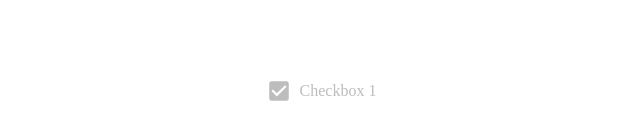
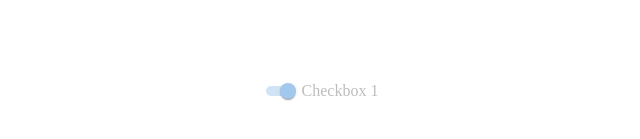
Before and after one commit to inovvan/custom-components-lib, a React app: page / in a window 1280 px wide. Shown: the part 317-456 px from the top of the page, without its empty margins (323-963 px from the left). Built offline with nearby package versions, Linux system fonts and the light colour scheme.

Commit message:
feat: add Switch component

```diff
--- a/src/components/App.tsx
+++ b/src/components/App.tsx
@@ -1,4 +1,4 @@
-import Checkbox from "./checkbox/Checkbox";
+import Switch from "./switch/Switch";
 
 export const App = () => {
   return (
@@ -13,12 +13,12 @@ export const App = () => {
         height: "100vh",
       }}
     >
-      <Checkbox
+      <Switch
         name="checkbox1"
         value="checkbox1"
         labelText="Checkbox 1"
-        color="error"
-        size="large"
+        color="primary"
+        size="small"
         checked
         disabled
       />
--- a/src/components/checkbox/Checkbox.module.scss
+++ b/src/components/checkbox/Checkbox.module.scss
@@ -66,7 +66,7 @@ $colors: (
       }
     }
 
-    & .checkbox__input-container:hover {
+    &.checkbox--#{$name} .checkbox__input-container:hover {
       background-color: rgba($color, 0.1);
     }
   }
--- /dev/null
+++ b/src/components/switch/Switch.module.scss
@@ -0,0 +1,163 @@
+@use "../../styles/colors" as colors;
+@use "sass:color";
+@use "sass:map";
+
+$sizes: (
+  small: (
+    sliderWidth: 26px,
+    sliderHeight: 10px,
+    sliderBorderRadius: 7px,
+    sircleWrapperSize: 24px,
+    sircleWrapperPadding: 4px,
+    sircleWrapperTop: 3px,
+    sircleSize: 16px,
+  ),
+  medium: (
+    sliderWidth: 34px,
+    sliderHeight: 14px,
+    sliderBorderRadius: 7px,
+    sircleWrapperSize: 38px,
+    sircleWrapperPadding: 9px,
+    sircleWrapperTop: -2px,
+    sircleSize: 20px,
+  ),
+);
+
+$colors: (
+  primary: colors.$color-primary,
+  success: colors.$color-success,
+  error: colors.$color-error,
+);
+
+.switch {
+  display: flex;
+  flex-direction: row;
+  align-items: center;
+  font-size: inherit;
+  cursor: pointer;
+
+  &__input-container {
+    position: relative;
+    display: flex;
+    align-items: center;
+    justify-content: center;
+    padding: 10px;
+  }
+
+  & input {
+    position: absolute;
+    cursor: inherit;
+    opacity: 0;
+    width: 100%;
+    height: 100%;
+    top: 0;
+    left: 0;
+    margin: 0;
+    padding: 0;
+    z-index: 1;
+  }
+
+  & label {
+    cursor: inherit;
+  }
+
+  &__slider {
+    background-color: colors.$color-gray-darker;
+    opacity: 0.5;
+    transition: background-color 0.3s cubic-bezier(0.4, 0, 0.2, 1);
+  }
+
+  &__slider-sircle-wrapper {
+    position: absolute;
+    box-sizing: border-box;
+    left: 0px;
+    border-radius: 50%;
+    transition: background-color 0.3s ease;
+    transition: transform 0.3s cubic-bezier(0.4, 0, 0.2, 1);
+  }
+
+  &__slider-sircle {
+    display: block;
+    box-shadow: var(
+      --mui-shadows-1,
+      0px 2px 1px -1px rgba(0, 0, 0, 0.2),
+      0px 1px 1px 0px rgba(0, 0, 0, 0.14),
+      0px 1px 3px 0px rgba(0, 0, 0, 0.12)
+    );
+    background-color: colors.$color-white;
+    border-radius: 50%;
+  }
+
+  @each $name, $size in $sizes {
+    &--#{$name} {
+      & .switch__slider {
+        width: map.get($size, sliderWidth);
+        height: map.get($size, sliderHeight);
+        border-radius: map.get($size, sliderBorderRadius);
+      }
+
+      & .switch__slider-sircle-wrapper {
+        width: map.get($size, sircleWrapperSize);
+        height: map.get($size, sircleWrapperSize);
+        padding: map.get($size, sircleWrapperPadding);
+        top: map.get($size, sircleWrapperTop);
+      }
+
+      & .switch__slider-sircle {
+        width: map.get($size, sircleSize);
+        height: map.get($size, sircleSize);
+      }
+    }
+  }
+
+  @each $name, $color in $colors {
+    &.switch--#{$name}.switch--checked {
+      & .switch__slider {
+        background-color: $color;
+      }
+
+      & .switch__slider-sircle-wrapper {
+        transform: translateX(20px);
+      }
+
+      & .switch__slider-sircle {
+        background-color: $color;
+      }
+
+      &.switch--disabled {
+        & .switch__slider {
+          background-color: rgba($color, 0.4);
+        }
+
+        & .switch__slider-sircle {
+          background-color: color.mix(white, $color, 60%);
+        }
+      }
+    }
+
+    &.switch--#{$name} .switch__input-container:hover {
+      & .switch__slider-sircle-wrapper {
+        background-color: rgba($color, 0.1);
+      }
+    }
+  }
+
+  &.switch.switch--disabled {
+    cursor: default;
+    color: colors.$color-gray-medium;
+
+    & .switch__input-container:hover {
+      & .switch__slider-sircle-wrapper {
+        background-color: transparent;
+      }
+    }
+
+    & .switch__slider {
+      background-color: colors.$color-gray-medium;
+    }
+
+    & .switch__slider-sircle {
+      background-color: colors.$color-gray-lighter;
+    }
+  }
+}
--- /dev/null
+++ b/src/components/switch/Switch.tsx
@@ -0,0 +1,61 @@
+import * as styles from "./Switch.module.scss";
+import clsx from "clsx";
+import { useState } from "react";
+
+interface SwitchProps extends React.HTMLAttributes<HTMLInputElement> {
+  disabled?: boolean;
+  checked?: boolean;
+  color?: "primary" | "success" | "error";
+  size?: "small" | "medium";
+  labelText?: string;
+  name: string;
+  value: string;
+}
+
+const Switch = ({
+  disabled = false,
+  checked = false,
+  color = "primary",
+  size = "medium",
+  labelText = "",
+  name,
+  value,
+  ...rest
+}: SwitchProps) => {
+  const [isChecked, setIsChecked] = useState(checked ? true : false);
+
+  const handleSwitchChange = () => {
+    if (disabled) return;
+    setIsChecked(!isChecked);
+  };
+
+  return (
+    <div
+      className={clsx(
+        styles["switch"],
+        styles[`switch--${size}`],
+        styles[`switch--${color}`],
+        disabled && styles["switch--disabled"],
+        isChecked && styles["switch--checked"],
+      )}
+    >
+      <div className={styles["switch__input-container"]}>
+        <input
+          onClick={handleSwitchChange}
+          type="checkbox"
+          id={value}
+          name={name}
+          value={value}
+          {...rest}
+        />
+        <span className={styles["switch__slider"]}></span>
+        <span className={styles["switch__slider-sircle-wrapper"]}>
+          <span className={styles["switch__slider-sircle"]}></span>
+        </span>
+      </div>
+      <label htmlFor={value}>{labelText}</label>
+    </div>
+  );
+};
+
+export default Switch;
```
